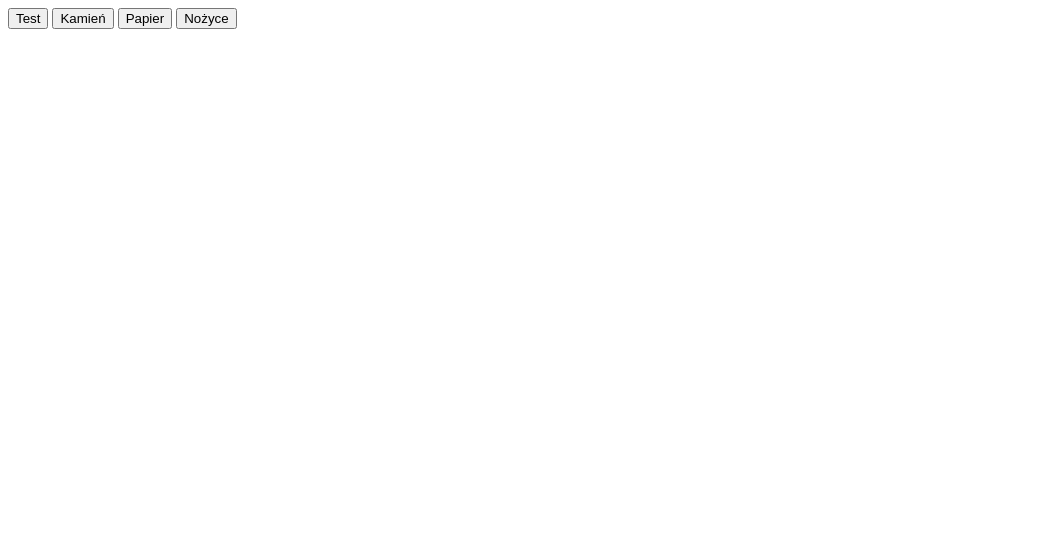
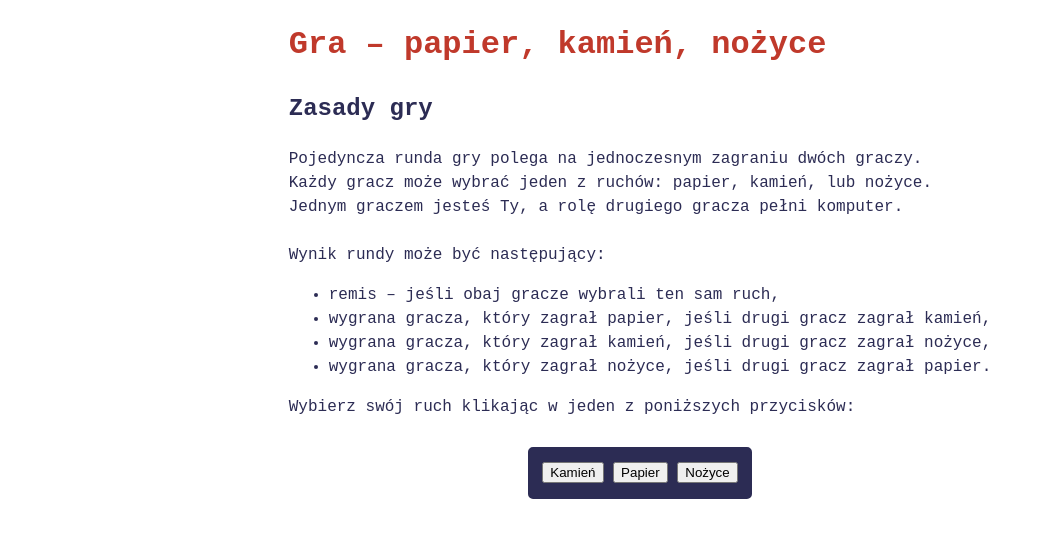
Before and after one commit to roberthysa/javascript-prework, a website: page index.html in a window 1280 px wide. Shown: the whole page, without its empty margins (0-1043 px from the left). Drawn offline with Linux system fonts and the light colour scheme.

Commit message:
Add style for game

```diff
--- a/index.html
+++ b/index.html
@@ -2,18 +2,38 @@
 <html lang="en">
 <head>
   <meta charset="UTF-8">
+  <meta name="viewport" content="width=device-width, initial-scale=1.0">
   <title>Kamień, papier, nożyce</title>
+  <link rel="stylesheet" href="vendor/bootstrap-grid.css">
   <link rel="stylesheet" href="css/style.css">
 </head>
 <body>
-  <div class="container">
-	  <div id="buttons">
-      <button id="button-test">Test</button>
+  <div class="rules col">
+    <div>
+      <h1>Gra – papier, kamień, nożyce</h1>
+      <h2>Zasady gry</h2>
+      <p>
+        Pojedyncza runda gry polega na jednoczesnym zagraniu dwóch graczy.<br />
+        Każdy gracz może wybrać jeden z ruchów: papier, kamień, lub nożyce.<br />
+        Jednym graczem jesteś Ty, a rolę drugiego gracza pełni komputer.<br /><br />
+        Wynik rundy może być następujący:<br />
+        <ul>
+          <li>remis – jeśli obaj gracze wybrali ten sam ruch,</li>
+          <li>wygrana gracza, który zagrał papier, jeśli drugi gracz zagrał kamień,</li>
+          <li>wygrana gracza, który zagrał kamień, jeśli drugi gracz zagrał nożyce,</li>
+          <li>wygrana gracza, który zagrał nożyce, jeśli drugi gracz zagrał papier.</li>
+        </ul>
+        Wybierz swój ruch klikając w jeden z poniższych przycisków:
+      </p>
+    </div>
+  </div>
+  <div class="container game-buttons col">
+	  <div class="btn" id="buttons">
       <button id="button-rock">Kamień</button>
       <button id="button-paper">Papier</button>
       <button id="button-scissors">Nożyce</button>
     </div>
-	  <div id="messages"></div>
+	<div class="msg col" id="messages"></div>
   </div>
   <script src="js/functions.js"></script>
 	<script src="js/script.js"></script>
--- a/js/script.js
+++ b/js/script.js
@@ -1,6 +1,5 @@
-var argButtonName, buttonPaper, buttonRock, buttonScissors, buttonTest;
+var argButtonName, buttonPaper, buttonRock, buttonScissors;
 
-buttonTest = document.getElementById('button-test');
 buttonRock = document.getElementById('button-rock');
 buttonPaper = document.getElementById('button-paper');
 buttonScissors = document.getElementById('button-scissors');
@@ -58,7 +57,6 @@ function displayResult(argPlayerMove, argComputerMove) {
   displayResult(playerMove, computerMove);
 }
 
-buttonTest.addEventListener('click', function(){ buttonClicked('Guzik TEST'); });
 buttonRock.addEventListener('click', function(){ buttonClicked('kamień'); });
 buttonPaper.addEventListener('click', function(){ buttonClicked('papier'); });
 buttonScissors.addEventListener('click', function(){ buttonClicked('nożyce'); });
--- a/sass/style.scss
+++ b/sass/style.scss
@@ -0,0 +1,54 @@
+/* Variables */
+
+$font-text: 'Inconsolata', monospace;
+$buttons-bgn-color: #2c2c54;
+$transition: all 1s;
+$color-one: #c0392b;
+
+body {
+  margin: 0;
+  font-size: 16px;
+  line-height: 1.5;
+  font-family: $font-text;
+  color: #2c2c54;
+}
+
+/*Buttons*/
+
+.btn {
+  display: inline-block;
+  min-width: 160px;
+  margin: 12px auto 12px auto;
+  padding: 12px;
+  border-radius: 5px;
+  font-family: $font-text;
+  font-size: 16px;
+  text-align: center;
+  text-decoration: none;
+  cursor: pointer;
+  border-width: 2px;
+  border-style: solid;
+  background-color: $buttons-bgn-color;
+  background-position: 100% 0;
+  background-size: 300%;
+  transition: $transition;
+}
+
+/*Rules*/
+
+.rules, .game-buttons, .msg {
+  display: flex;
+  flex-direction: column;
+  justify-content: center;
+  align-items: center;
+}
+
+.rules h1 {
+  color: $color-one;
+}
+
+/*Msg*/
+
+.msg {
+  color: $color-one;
+}
```
Also changed, not shown: css/style.css, vendor/bootstrap-grid.css (added), 1 other file.
